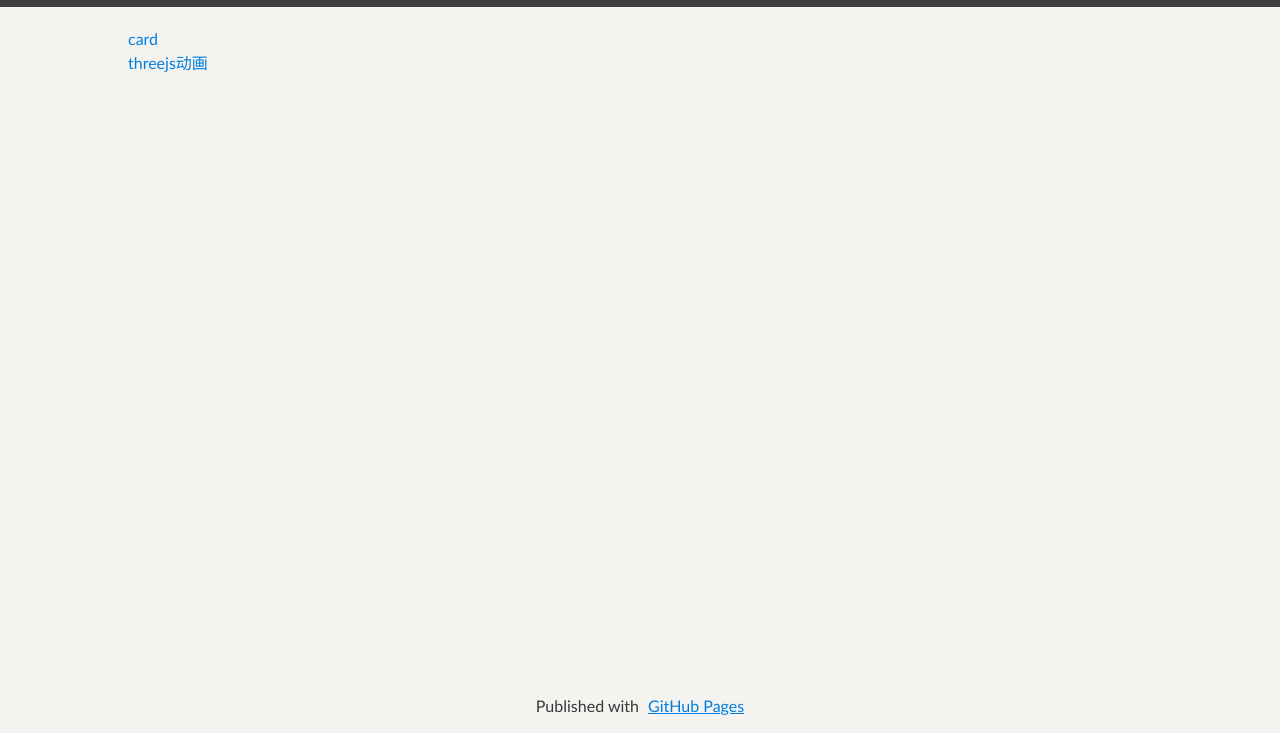
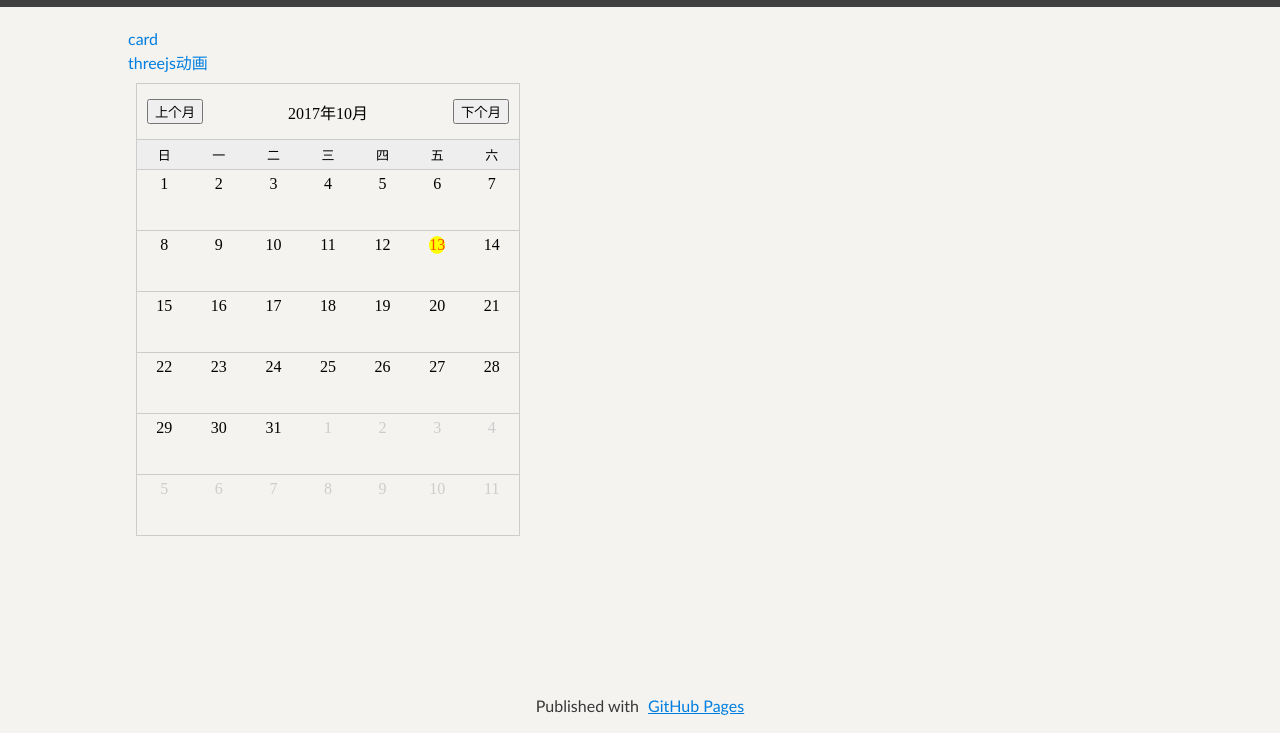
Before and after one commit to sanmao3/sanmao3.github.com, a plain HTML site: page index.html in a window 1280 px wide. Shown: the part 67-800 px from the top of the page. Drawn offline with Linux system fonts and the light colour scheme.

Commit message:
Signed-off-by: lsh <lisihua0916@gmail.com>

```diff
--- a/index.html
+++ b/index.html
@@ -54,6 +54,7 @@
 				<li><a href="examples/swiper/index.html" target="_blank">card</a></li>
 				<li><a href="examples/webgl/threejs/threejs.html" target="_blank">threejs动画</a></li>
 			</ul>
+			<iframe src="examples/calendar/calendar.html" width="400" height="500"></iframe>
 		</div>
 		<!-- FOOTER  -->
 		<footer>
```
